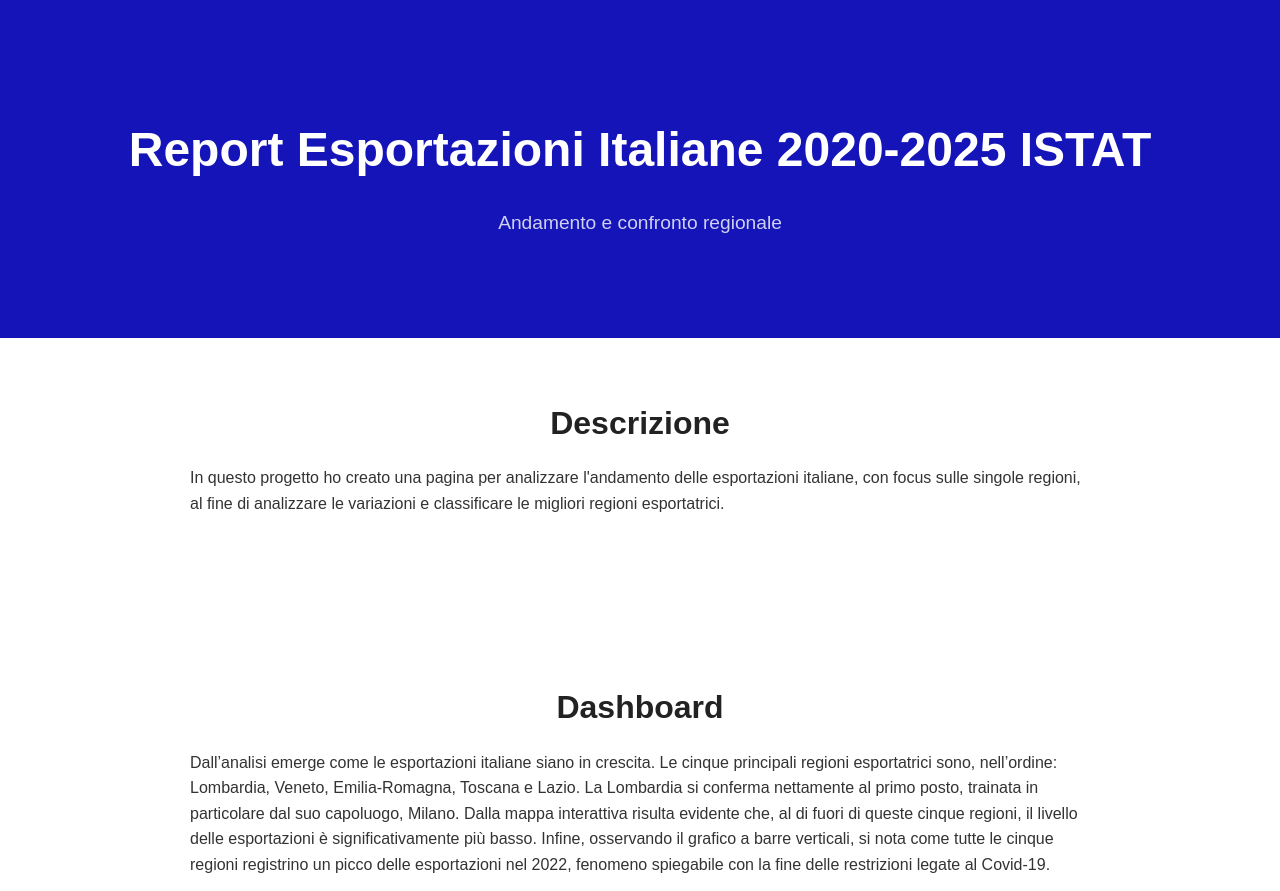
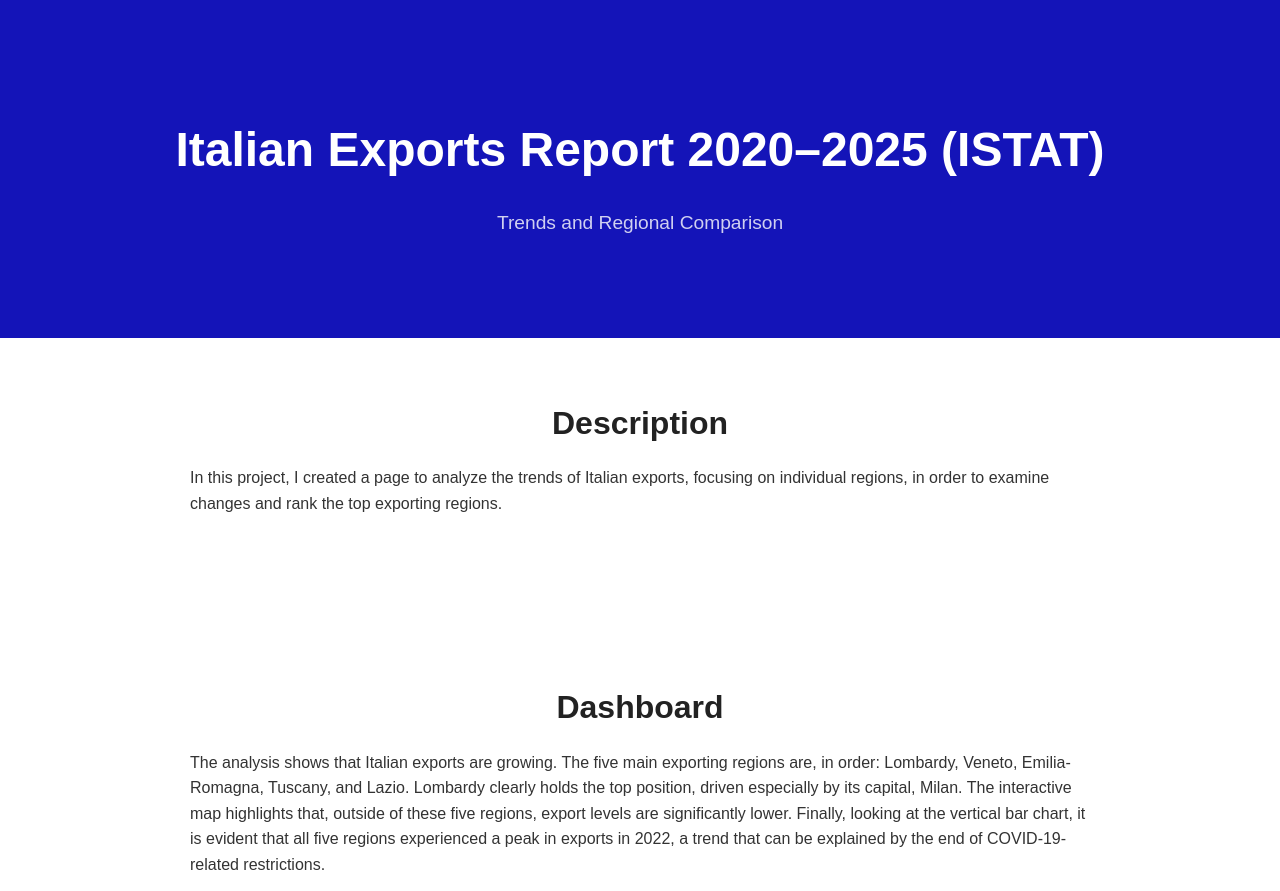
Before and after one commit to LucaCanali2002/LucaCanali2002.github.io, a plain HTML site: page exportazioni-en.html in a window 1280 px wide. Shown: the top 891 px of the page. Drawn offline with Linux system fonts and the light colour scheme.

Commit message:
Update exportazioni-en.html

```diff
--- a/exportazioni-en.html
+++ b/exportazioni-en.html
@@ -9,27 +9,20 @@
 <body>
 
   <header class="hero small-hero">
-    <h1>Report Esportazioni Italiane 2020-2025 ISTAT</h1>
-    <p>Andamento e confronto regionale</p>
+    <h1>Italian Exports Report 2020–2025 (ISTAT)</h1>
+    <p>Trends and Regional Comparison</p>
   </header>
 
   <section>
-    <h2>Descrizione</h2>
-    <p> In questo progetto ho creato una pagina per analizzare l'andamento delle esportazioni italiane, con focus sulle singole regioni, al fine di analizzare le variazioni e classificare le migliori regioni esportatrici.
+    <h2>Description</h2>
+    <p> In this project, I created a page to analyze the trends of Italian exports, focusing on individual regions, in order to examine changes and rank the top exporting regions.
       </p>
   </section>
 
   <section>
     <h2 style="margin-top: 30px;">Dashboard</h2>
     <p>
-     Dall’analisi emerge come le esportazioni italiane siano in crescita.
-Le cinque principali regioni esportatrici sono, nell’ordine: Lombardia, Veneto, Emilia-Romagna, Toscana e Lazio.
-
-La Lombardia si conferma nettamente al primo posto, trainata in particolare dal suo capoluogo, Milano.
-
-Dalla mappa interattiva risulta evidente che, al di fuori di queste cinque regioni, il livello delle esportazioni è significativamente più basso.
-
-Infine, osservando il grafico a barre verticali, si nota come tutte le cinque regioni registrino un picco delle esportazioni nel 2022, fenomeno spiegabile con la fine delle restrizioni legate al Covid-19.
+     The analysis shows that Italian exports are growing. The five main exporting regions are, in order: Lombardy, Veneto, Emilia-Romagna, Tuscany, and Lazio. Lombardy clearly holds the top position, driven especially by its capital, Milan. The interactive map highlights that, outside of these five regions, export levels are significantly lower. Finally, looking at the vertical bar chart, it is evident that all five regions experienced a peak in exports in 2022, a trend that can be explained by the end of COVID-19-related restrictions.
       </p>
     <img src="img/ISTAT.jpg" alt="Dashboard" style="border: 2px solid black;max-width: 100%; height: auto;">
   </section>
@@ -37,7 +30,7 @@ Infine, osservando il grafico a barre verticali, si nota come tutte le cinque re
 
 
   <section class="contact">
-    <a href="index.html">⬅ Torna al Portfolio</a>
+    <a href="index-en.html">⬅ Back to the Portfolio</a>
   </section>
 
 </body>
```
